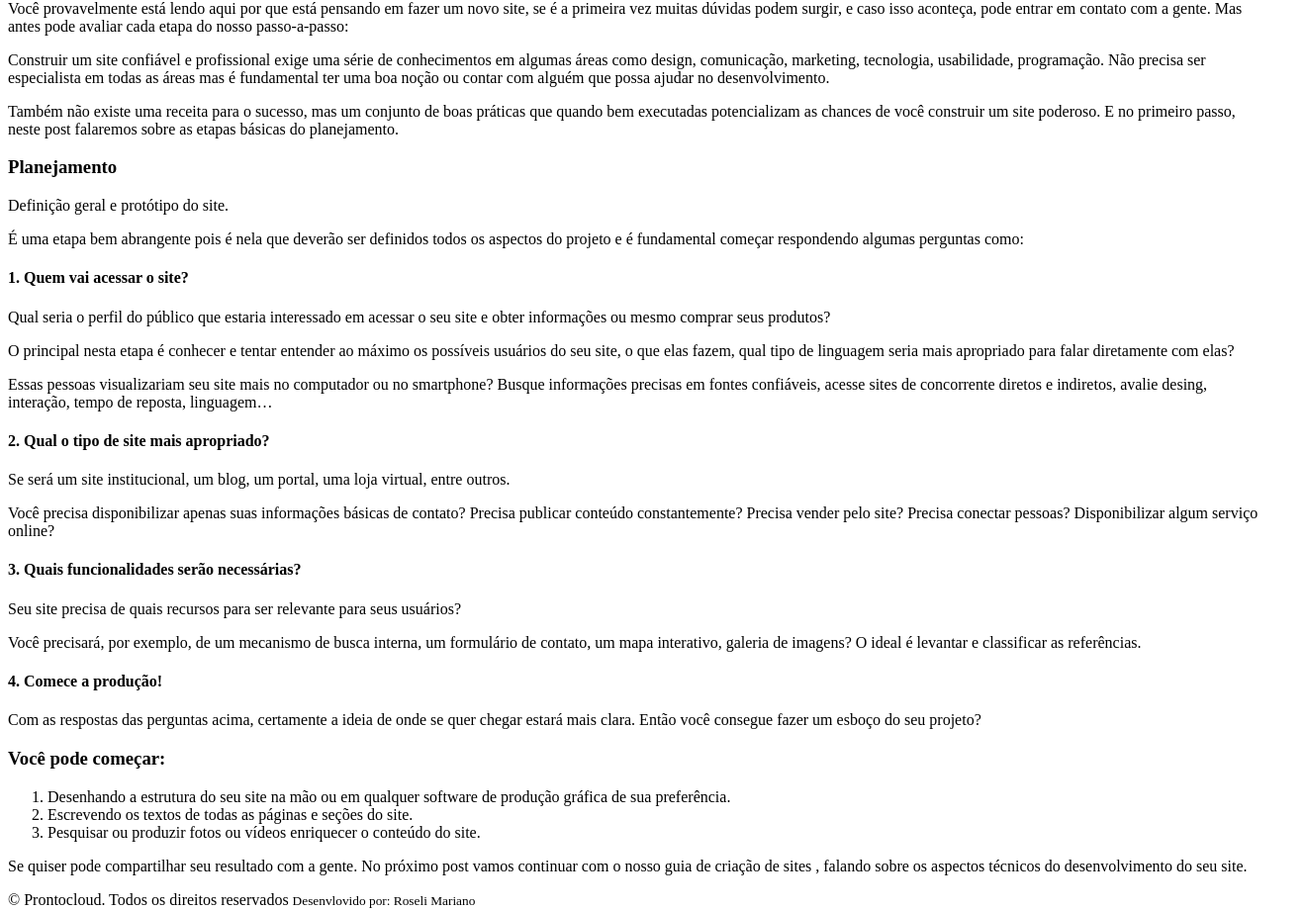
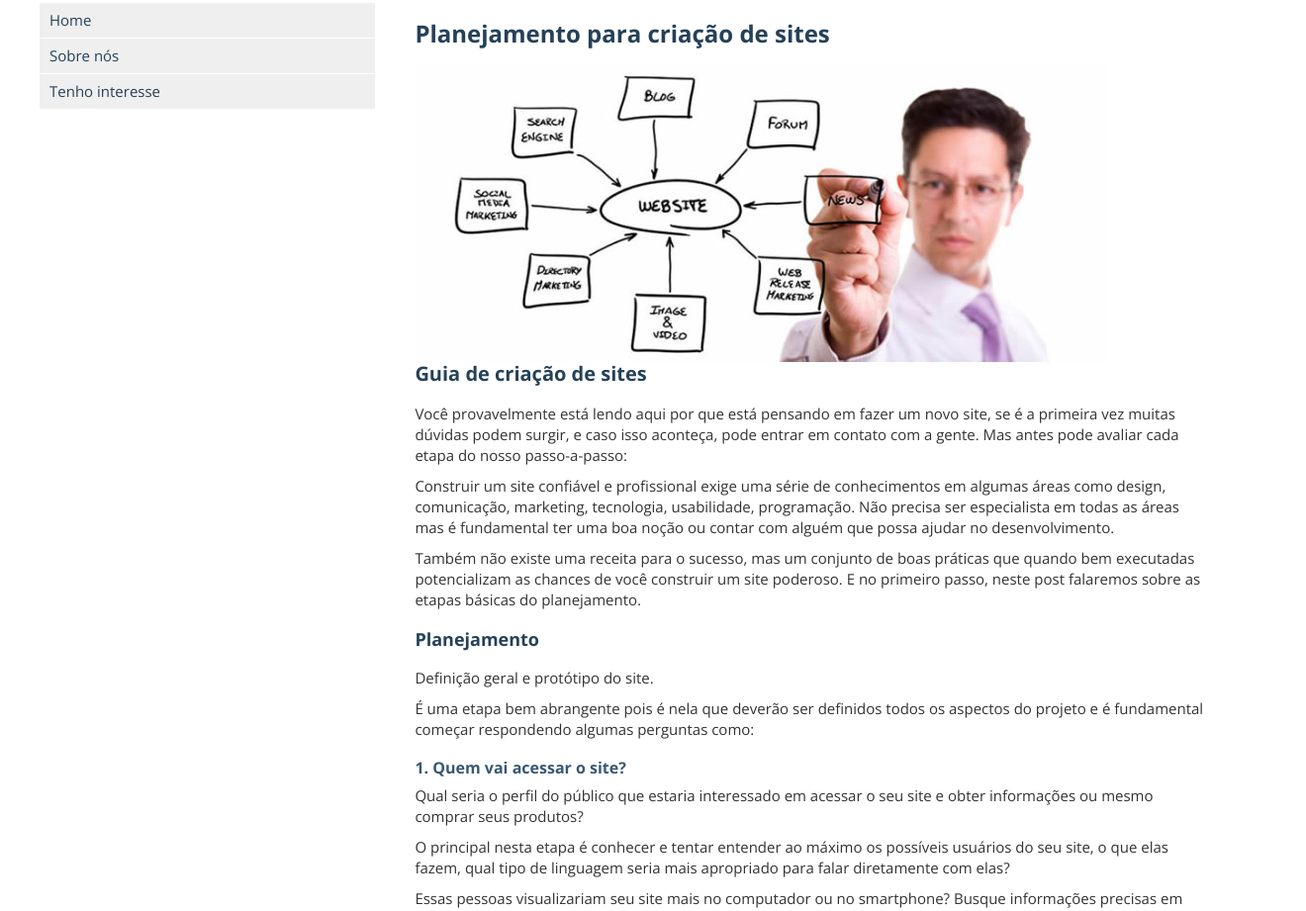
Before and after one commit to roselimariano38/curso-front-end, a plain HTML site: page html-css/prontocloud/index.html in a window 1280 px wide. Shown: the part 175-1096 px from the top of the page at 99% size, 1320 px wide, since content can reach past the window. Drawn offline with nearby package versions, Linux system fonts and the light colour scheme.

Commit message:
adcionando stilo

```diff
--- /dev/null
+++ b/html-css/css/layouts01.css
@@ -0,0 +1,169 @@
+html {
+    font-size: 62.5%;
+}
+
+body {
+    background-color: #f5f5f5;
+    font-family: 'Open Sans', sans-serif;
+}
+
+.main-container {
+    display: block;
+    width: 100vw;
+    margin: 0 auto;
+}
+
+.container {
+    display: block;
+    float: left;
+    padding: 20px;
+    max-width: 100%;
+    margin: 0 auto;
+    max-width: 1198px;
+}
+
+header {
+    background: #fff;
+    display: block;
+    float: left;
+    padding: 20px;
+    width: 100%;
+    border-bottom: 1px solid #254159;
+}
+
+h1 {
+    font-size: 2.4rem;
+    color: #254159;
+    margin-bottom: 20px;
+}
+
+h2 {
+    font-size: 2rem;
+    color: #254159;
+    margin-bottom: 20px;
+}
+
+h3 {
+    font-size: 1.8rem;
+    color: #254159;
+    margin-bottom: 20px;
+    padding-top: 10px;
+}
+
+h4 {
+    font-size: 1.6rem;
+    color: #385874;
+    margin-bottom: 10px;
+    padding-top: 10px;
+}
+
+p {
+    margin-bottom: 10px;
+    line-height: 1.4;
+    color: #333;
+}
+
+img {
+    max-width: 100%;
+    height: auto;
+}
+
+#tenho-interesse {
+    background-color: #b8c8d6;
+    width: 100%;
+}
+
+#tenho-interesse form,
+.cognito.c-med .c-forms-form,
+.cognito.c-med .c-forms-form div {
+    background-color: #b8c8d6 !important;
+}
+
+#tenho-interesse .cognito .c-forms-form .c-forms-form-title h2,
+#tenho-interesse .cognito label[for], .cognito input[type=radio], .cognito input[type=checkbox] {
+    color: #385874;
+}
+
+ol {
+    margin-left: 30px;
+}
+
+ol li {
+    font-size: 1.4rem;
+    color: #454545;
+}
+
+section {
+    background-color: #fff;
+    display: block;
+    float: left;
+    font-size: 1.5rem; /* equivalente a 15px */
+    padding: 20px;
+    width: 100%;
+}
+
+section nav {
+    display: block;
+    float: left;
+    width: 30%;
+}
+
+nav li {
+    background-color: #efefef;
+    margin: 1px 20px 1px 0;
+    padding: 10px;
+}
+
+nav li:hover {
+    background-color: #dfdfdf;
+}
+
+nav a {
+    text-decoration: none;
+    color: #254159;
+}
+
+nav a:hover {
+    color: #385874;
+}
+
+section article {
+    display: block;
+    float: left;
+    width: 70%;
+}
+
+footer {
+    background-color: #254159;
+    display: block;
+    float: left;
+    padding: 20px;
+    width: 100%;
+}
+
+footer p {
+    color: #ffffff;
+    font-size: 1.4rem;
+}
+
+footer small {
+    font-size: 80%;
+    display: block;
+}
+
+.cognito {
+    height: 350px !important;
+    overflow: hidden !important;
+}
+
+@media (max-width: 425px) {
+    section nav,
+    section article {
+        width: 100%;
+    }
+
+    .container {
+        padding-left: 1%;
+        padding-right: 1%;
+    }
+}
--- a/html-css/prontocloud/index.html
+++ b/html-css/prontocloud/index.html
@@ -4,18 +4,45 @@
     <meta charset="UTF-8">
     <meta http-equiv="X-UA-Compatible" content="IE=edge">
     <meta name="viewport" content="width=device-width, initial-scale=1.0">
+    <link rel="stylesheet" href="../css/reset.css1.css">
+    <link rel="stylesheet" href="../css/layouts01.css">
+
+    <!-- ícones-->
+    <link rel="shortcut icon" href="../css/imagem/favicon.cc">
+    <link rel="apple-touch-icon" href="../css/imagem/icon-touch-retina.png">
+    <link rel="apple-touch-icon" href="../css/imagem/icon-touch-retina-ipad.png">
+    <link rel="apple-touch-icon" href="../css/imagem/icon-touch-retina-iphone.png">
+
+      <!-- Google Fonts -->
+      <link rel="preconnect" href="https://fonts.googleapis.com">
+      <link rel="preconnect" href="https://fonts.gstatic.com" crossorigin>
+      <link href="https://fonts.googleapis.com/css2?family=Open+Sans:wght@300;400;700&display=swap" rel="stylesheet">
+
+
+
     <title>Prontocloud</title>
 </head>
 <body>
+    <div class="main-container">
     <header>
-        <img src="./images/prontocloud.png" alt="prontoCloud">
+        <div class="container">
+          <img src="./images/prontocloud.png" alt="prontoCloud">
+        </div>
     </header>
     <section>
+        <div class="container">
         <nav>
-
+            <ul>
+                <li><a href="#">Home</a></li>
+                <li><a href="#">Sobre nós</a></li>
+                <li><a href="#tenho-interesse">Tenho interesse</a></li>
+            </ul>
         </nav>
         <article>
+          <div class="container">
             <h1>Planejamento para criação de sites</h1>
+
+              <img src="../css/imagem/web-design-planning-700x300.jpg" alt="Planejamento para criação de sites">
 
             <h2>Guia de criação de sites</h2>
 
@@ -58,12 +85,16 @@
                 <li>Pesquisar ou produzir fotos ou vídeos enriquecer o conteúdo do site.</li>
             </ol>
             <p>Se quiser pode compartilhar seu resultado com a gente. No próximo post vamos continuar com o nosso guia de criação de sites , falando sobre os aspectos técnicos do desenvolvimento do seu site.</p>
+          </div>
         </article>
-
-    </section>
+      </div>
+    </section >
     <footer>
+        <div class="container">
          <P>&copy; Prontocloud. Todos os direitos reservados
          <small>Desenvlovido por: Roseli Mariano</small></P>
+        </div>
     </footer>
+ </div>
 </body>
 </html>
```
Also changed, not shown: html-css/css/imagem/banner.png (added), html-css/css/imagem/conectado-700x300.jpg (added), html-css/css/imagem/icon-touch-retina-ipad.png (added), html-css/css/imagem/icon-touch-retina-iphone.png (added), html-css/css/imagem/icon-touch-retina.png (added), html-css/css/imagem/prontocloud.png (added), html-css/css/imagem/web-design-planning-700x300.jpg (added), 1 other file.
